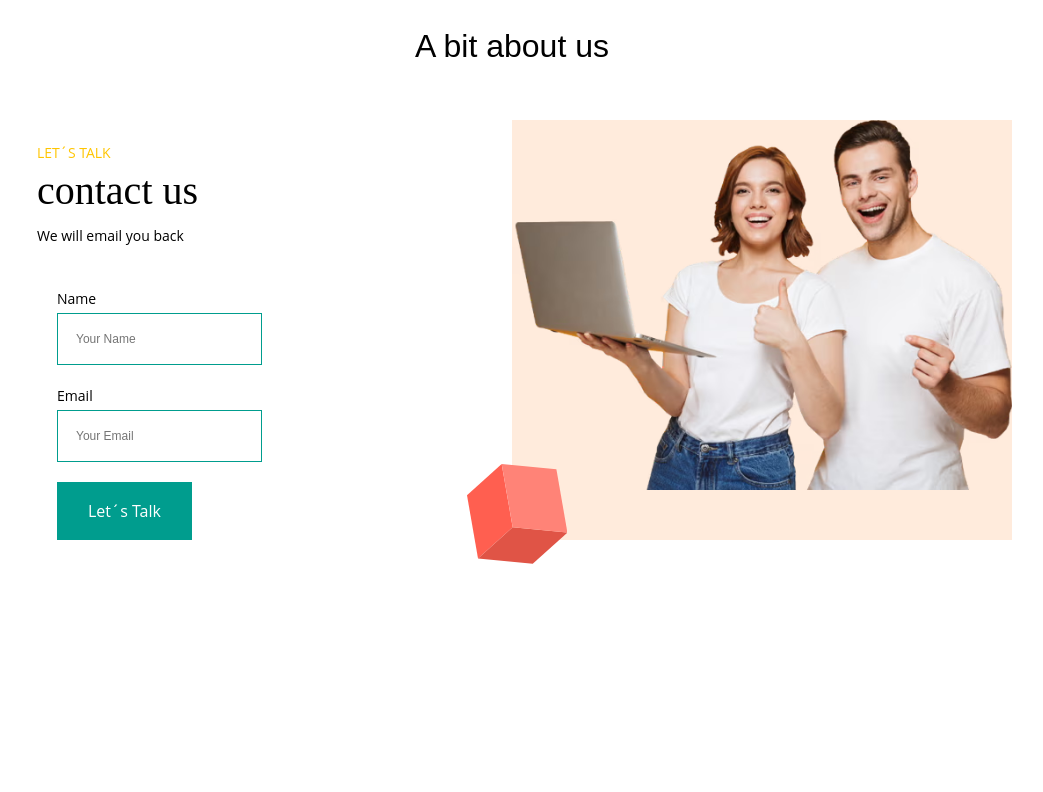
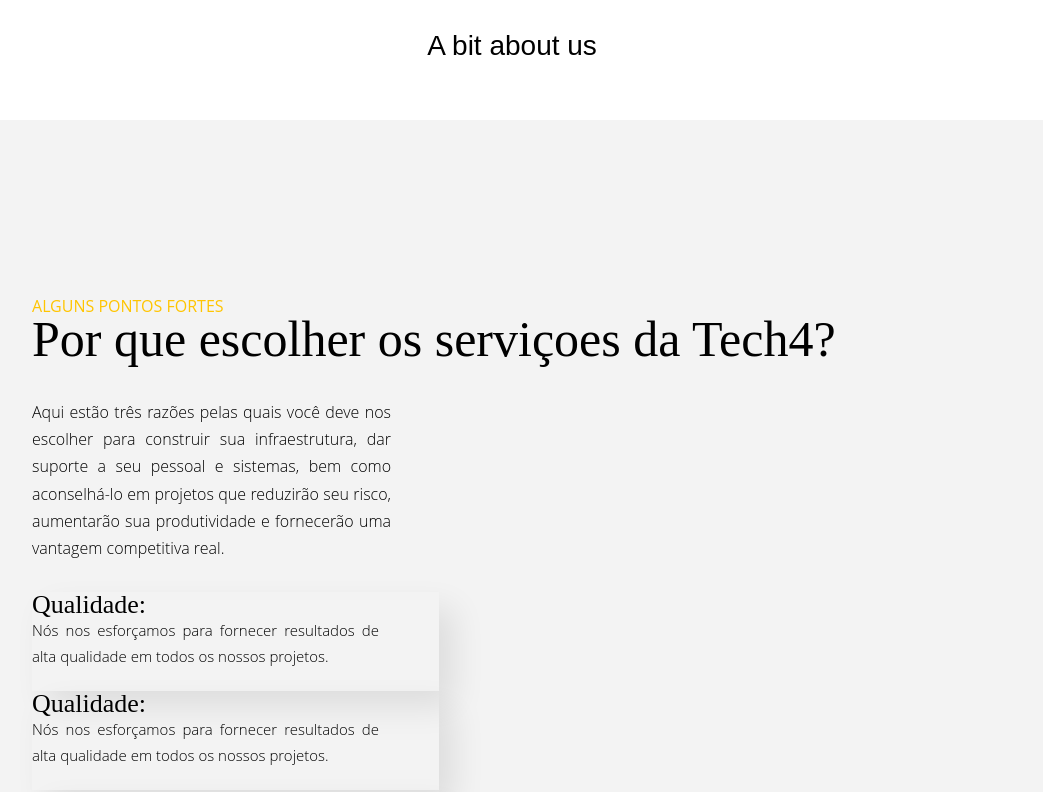
Before and after one commit to rodrigolsouza/startup-devs, a Next.js app: page / in a window 1280 px wide. Shown: the part 1020-1812 px from the top of the page, without its empty margins (128-1171 px from the left). Before the commit the page ends 1584 px from the top, so only its background shows below. Built offline with nearby package versions, Linux system fonts and the light colour scheme.

Commit message:
💄 Add new section and fix bugs

```diff
--- a/src/app/components/sectionAboutOurRealizations/Container.tsx
+++ b/src/app/components/sectionAboutOurRealizations/Container.tsx
@@ -1,7 +1,7 @@
 import Card from "./Card";
 import "./style.css";
 
-function Container() {
+export function Container() {
   return (
     <div className="main">
       <div className="container">
@@ -26,15 +26,9 @@
           <Card />
         </div>
         <div className="img-content">
-          <img
-            className="img"
-            src="https://cdn.lugc.link/15b2b0d0-fabc-4dcf-8db6-1b66add11964/-/preview/-/stretch/off/-/format/auto/-/quality/normal/-/resize/x506/"
-            alt="imagem de um laptop aberto"
-          />
+
         </div>
       </div>
     </div>
   );
 }
-
-export default Container;
--- a/src/app/page.tsx
+++ b/src/app/page.tsx
@@ -5,6 +5,8 @@
 import { ContactUs } from "./components/Contact/section-contact-us";
 import { Header } from "./components/Header/Header";
 import { SectionHome } from "./components/Home/SectionHome";
+import { Container } from "./components/sectionAboutOurRealizations/Container";
+
 
 export default function Home() {
 
@@ -43,8 +45,9 @@
         subtitle=""
         buttonText="Let's Talk" />
       <CardAboutUs people= {listPeople}/>
+      <Container/>
+      <ContactUs image1="images/contact-img.avif" image2="images/contact-cube.svg"></ContactUs>
 
-      <ContactUs image1="images/contact-img.avif" image2="images/contact-cube.svg"></ContactUs>
     </main>
   );
 }
```
